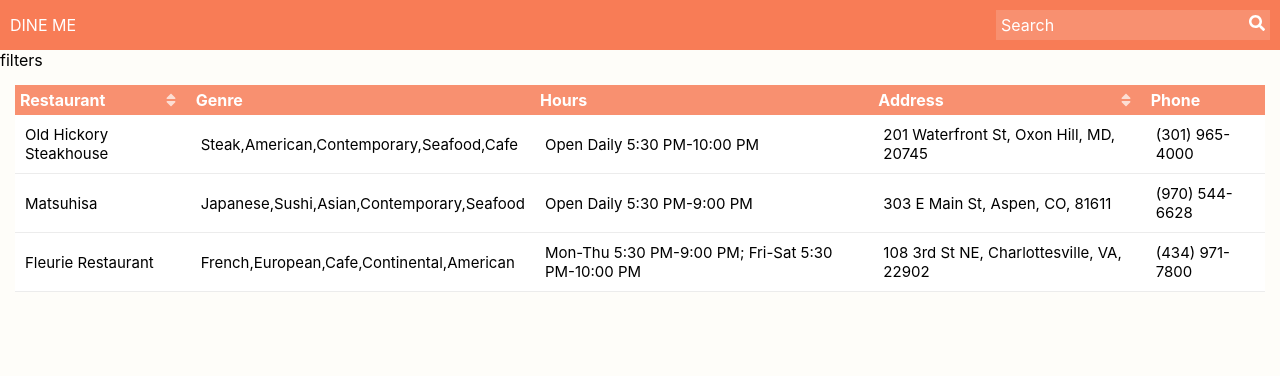
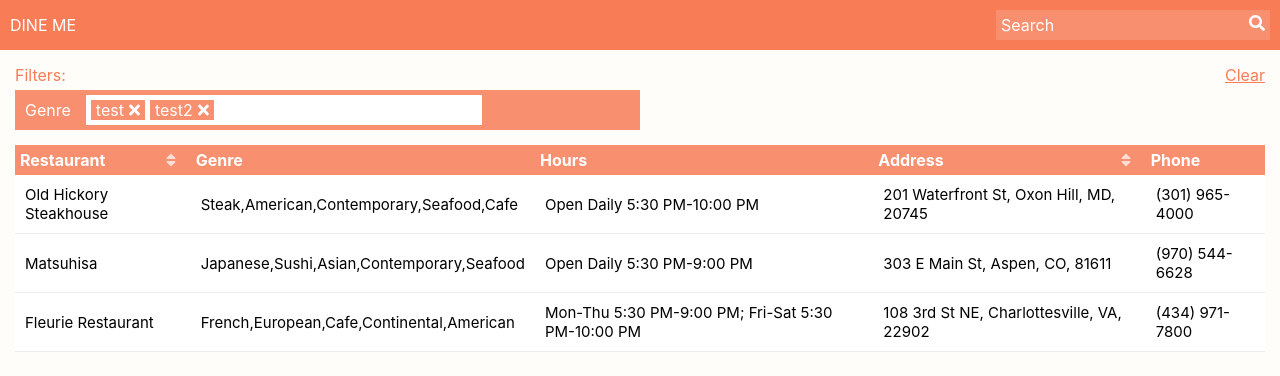
Before and after one commit to ani1496/restaurants, a React (Create React App) app: page / in a window 1280 px wide. Shown: the top 376 px of the page. Built offline with nearby package versions, Linux system fonts and the light colour scheme.

Commit message:
feat(filter): adding filter component

```diff
--- /dev/null
+++ b/src/components/Filters/Filter.tsx
@@ -0,0 +1,56 @@
+import React, { FunctionComponent, useEffect, useState } from 'react'
+import Tag from './Tag'
+
+type Props = {
+  type: string
+  tagOptions: string[]
+}
+
+const Filter:FunctionComponent<Props> = ({type, tagOptions}) => {
+  const [filterVal, setFilterVal] = useState('')
+  const [tags, setTags] = useState<string[]>(['test', 'test2'])
+  const [tagsFound, setTagsFound] = useState<string[]>([])
+
+  const removeTag = (tagToRemove:string) => {
+    console.log(tagToRemove)
+    const newTags = tags.filter((tag) => tag !== tagToRemove)
+    setTags(newTags)
+  }
+
+  useEffect(() => {
+    let filterTags:string[] = []
+
+    if(filterVal.length === 0 ) filterTags = []
+
+    else filterTags = tagOptions.filter(tag => tag.toLowerCase().includes(filterVal.toLowerCase()))
+
+    setTagsFound([...filterTags]);
+  }, [tagOptions, filterVal])
+
+  console.log(tagsFound)
+
+  return (
+    <div className="orange-light-background width-50 row">
+      <p className="white pad-2">{type}</p>
+      <div>
+        <div className="width-100 white-light-background margin-1 pad-1-l row">
+          {
+            tags.map(tag => <Tag name={tag} onClick={(tag) => removeTag(tag)} />)
+          }
+          <input
+            className="filter-input"
+            value={filterVal}
+            onChange={(e) => setFilterVal(e.target.value)}
+            />
+        </div>
+        {tagsFound.length > 0 &&
+          <div>
+            {tagsFound.map(tag => <p>{tag}</p>)}
+          </div>
+        }
+      </div>
+    </div>
+  )
+}
+
+export default Filter
--- /dev/null
+++ b/src/components/Filters/Filters.tsx
@@ -0,0 +1,23 @@
+import React, { FunctionComponent } from 'react'
+
+import Filter from './Filter'
+
+import '../../styles/Filter.css'
+
+type Props = {
+  genres: string[]
+}
+
+const Filters:FunctionComponent<Props> = ({ genres }) => {
+  return (
+    <div className="margin-3">
+      <div className="row space-between pad-1-b">
+        <p className="orange">Filters:</p>
+        <button className="clear-button orange">Clear</button>
+      </div>
+      <Filter type="Genre" tagOptions={genres}/>
+    </div>
+  )
+}
+
+export default Filters
--- /dev/null
+++ b/src/components/Filters/Tag.tsx
@@ -0,0 +1,21 @@
+import React, { FunctionComponent } from 'react'
+import { FontAwesomeIcon } from '@fortawesome/react-fontawesome'
+import { faTimes } from '@fortawesome/free-solid-svg-icons'
+
+type Props = {
+  name: string
+  onClick: (name:string) => void
+}
+
+const Tag:FunctionComponent<Props> = ({name, onClick}) => {
+  return (
+    <div className="orange-light-background margin-1-tb margin-1-r pad-1-l pad-1-r row white">
+      <p className="pad-1-r">{name}</p>
+      <button type="button" onClick={() => onClick(name)}>
+        <FontAwesomeIcon icon={faTimes}/>
+      </button>
+    </div>
+  )
+}
+
+export default Tag
--- a/src/components/Main.tsx
+++ b/src/components/Main.tsx
@@ -5,15 +5,20 @@ import { Order, Restaurant, SortBy } from "../type"
 import Header from './Header'
 
 import '../styles/index.css'
-import Table from './Table'
+import Table from './Table/Table'
 import TableRow from './Table/TableRow'
-import { sortAZRestaurants, sortZARestaurants } from '../methods'
+import { getGenres, sortAZRestaurants, sortZARestaurants } from '../methods'
+import Filters from './Filters/Filters'
 
 const Main:FunctionComponent= () => {
   const [restaurants, setRestaurants] = useState<Restaurant[]>([])
+  const [genres, setGenres] = useState<string[]>([])
 
   useEffect(()=>{
     setRestaurants(mockData)
+
+    const newGenres = getGenres(mockData)
+    setGenres([...newGenres])
   }, [])
 
   const sortRestaurants = (sortBy:SortBy, order:Order) => {
@@ -28,7 +33,7 @@ const Main:FunctionComponent= () => {
   return (
     <div>
       <Header />
-      <p>filters</p>
+      <Filters genres={genres}/>
       <Table sortRestaurants={sortRestaurants}>
         {restaurants.map(rest => <TableRow key={rest.id} {...rest}/>)}
       </Table>
--- a/src/methods.ts
+++ b/src/methods.ts
@@ -26,3 +26,15 @@ export const sortZARestaurants = (sortBy: sortType, restaurants: Restaurant[]) =
     return 0;
   })
 }
+
+export const getGenres = (restaurants:Restaurant[]) => {
+  const genres:string[] = []
+
+  restaurants.forEach(({genre}) => {
+    const genreArray = genre.split(',')
+
+    genreArray.forEach(item => {if(!genres.includes(item)) genres.push(item)})
+  })
+
+  return genres
+}
--- /dev/null
+++ b/src/styles/Filter.css
@@ -0,0 +1,11 @@
+.clear-button {
+  all: unset;
+  cursor: pointer;
+  text-decoration: underline;
+  color: #F87C56;
+}
+
+.filter-input {
+  all: unset;
+  color: #F87C56;
+}
--- a/src/styles/Table.css
+++ b/src/styles/Table.css
@@ -2,6 +2,7 @@
   border-collapse: collapse;
   border-spacing: unset;
   background: white;
+  width: 100%;
 }
 
 .table-tr {
--- a/src/styles/index.css
+++ b/src/styles/index.css
@@ -17,6 +17,18 @@ code {
     monospace;
 }
 
+button {
+  all: unset;
+}
+
+.orange {
+  color: #F87C56;
+}
+
+.white {
+  color: white;
+}
+
 .orange-light {
   color: #F89070;
 }
@@ -25,8 +37,25 @@ code {
   background-color: #F89070;
 }
 
+.white-light-background {
+  background-color:white;
+}
+
 .margin-1 {
   margin: 5px;
+}
+
+.margin-1-tb {
+  margin-top: 5px;
+  margin-bottom: 5px;
+}
+
+.margin-1-r {
+  margin-right: 5px;
+}
+
+.margin-1-l {
+  margin-left: 5px;
 }
 
 .margin-2 {
@@ -41,6 +70,10 @@ code {
   padding: 5px;
 }
 
+.pad-1-b {
+  padding-bottom: 5px;
+}
+
 .pad-1-l {
   padding-left: 5px;
 }
@@ -51,6 +84,14 @@ code {
 
 .pad-2 {
   padding: 10px;
+}
+
+.width-100 {
+  width: 100%;
+}
+
+.width-50 {
+  width: 50%;
 }
 
 
```
Also changed, not shown: src/components/Table/Table.tsx (renamed from src/components/Table/index.tsx).
